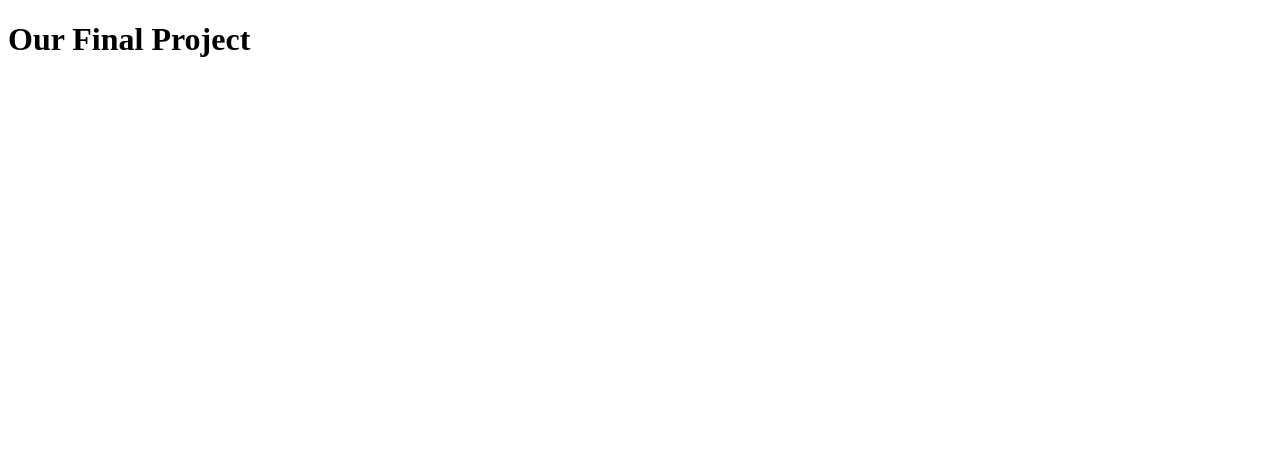
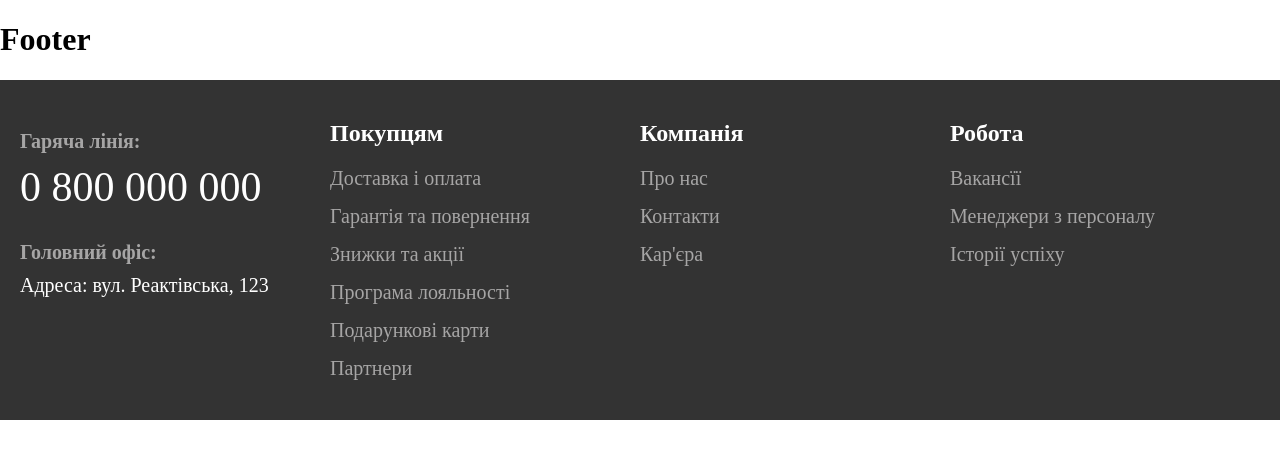
Before and after one commit to VadimNedrega/front_end_final_project, a React (Create React App) app in the folder online_shop/: page / in a window 1280 px wide. Shown: the top 458 px of the page. Built offline with nearby package versions, Linux system fonts and the light colour scheme.

Commit message:
TASK_001 added footer

```diff
--- a/online_shop/src/App.js
+++ b/online_shop/src/App.js
@@ -1,9 +1,11 @@
 import React from "react";
+import { Footer } from "./components";
 
-class App extends React.Component {
-    render() {
-        return (<div><h1>{"Our Final Project"}</h1></div>)
-    }
+export function App () {
+    return (
+        <div>
+            <h1>Footer</h1>
+            <Footer/>
+        </div>
+    );
 }
-
-export default App;
--- /dev/null
+++ b/online_shop/src/components/Footer/Footer.css
@@ -0,0 +1,71 @@
+/* Footer.css */
+.footer-container {
+    background-color: #333;
+    color: #fff;
+    padding: 20px;
+    text-align: start;
+    display: flex;
+    justify-content: space-around;
+}
+
+.footer-column {
+    flex: 1;
+    margin-right: 20px;
+}
+
+.footer-column h2 {
+    font-size: 24px;
+    margin-bottom: 10px;
+}
+
+.address {
+    font-size: 20px;
+    margin-bottom: 10px;
+    margin-top: 30px;
+    text-align: start;
+    color: #a6a5a5;
+}
+
+.address-info {
+    margin-bottom: 10px;
+    margin-top: 30px;
+    text-align: left;
+    color: #ffffff;
+    font-size: 20px;
+}
+
+.phone {
+    text-align: start;
+    font-size: 42px;
+}
+
+.footer-column p {
+    margin: 5px 0;
+}
+
+.footer-column ul {
+    list-style-type: none;
+    padding: 0;
+    margin-top: 20px;
+    font-size: 20px;
+    text-align: left;
+}
+
+.footer-column li {
+    margin: 15px 0;
+}
+
+.footer-column a {
+    color: #a6a5a5;
+    text-decoration: none;
+}
+
+.footer-column a:hover {
+    text-decoration: underline;
+}
+
+body, html {
+    margin: 0;
+    padding: 0;
+    height: 100%;
+}
--- /dev/null
+++ b/online_shop/src/components/Footer/Footer.jsx
@@ -0,0 +1,45 @@
+import React from 'react';
+import './Footer.css';
+
+export function Footer () {
+    return (
+        <footer className="footer-container">
+            <div className="footer-column">
+                <h1 className="address">Гаряча лінія:</h1>
+                <p className="phone">0 800 000 000</p>
+                <h1 className="address">Головний офіс:</h1>
+                <p className="address-info">Адреса: вул. Реактівська, 123</p>
+            </div>
+
+            <div className="footer-column">
+                <h2>Покупцям</h2>
+                <ul>
+                    <li><a href="#">Доставка і оплата</a></li>
+                    <li><a href="#">Гарантія та повернення</a></li>
+                    <li><a href="#">Знижки та акції</a></li>
+                    <li><a href="#">Програма лояльності</a></li>
+                    <li><a href="#">Подарункові карти</a></li>
+                    <li><a href="#">Партнери</a></li>
+                </ul>
+            </div>
+
+            <div className="footer-column">
+                <h2>Компанія</h2>
+                <ul>
+                    <li><a href="#">Про нас</a></li>
+                    <li><a href="#">Контакти</a></li>
+                    <li><a href="#">Кар'єра</a></li>
+                </ul>
+            </div>
+
+            <div className="footer-column">
+                <h2>Робота</h2>
+                <ul>
+                    <li><a href="#">Вакансїї</a></li>
+                    <li><a href="#">Менеджери з персоналу</a></li>
+                    <li><a href="#">Історії успіху</a></li>
+                </ul>
+            </div>
+        </footer>
+    );
+}
--- /dev/null
+++ b/online_shop/src/components/Footer/index.js
@@ -0,0 +1 @@
+export * from "./Footer";
--- /dev/null
+++ b/online_shop/src/components/index.js
@@ -0,0 +1 @@
+export * from "./Footer";
--- a/online_shop/src/index.js
+++ b/online_shop/src/index.js
@@ -1,6 +1,6 @@
 import React from 'react';
 import ReactDOM from 'react-dom/client';
-import App from "./App";
+import { App } from "./App";
 
 const root = ReactDOM.createRoot(document.getElementById('root'));
 
```
Also changed, not shown: online_shop/src/components/empty.txt (deleted).
